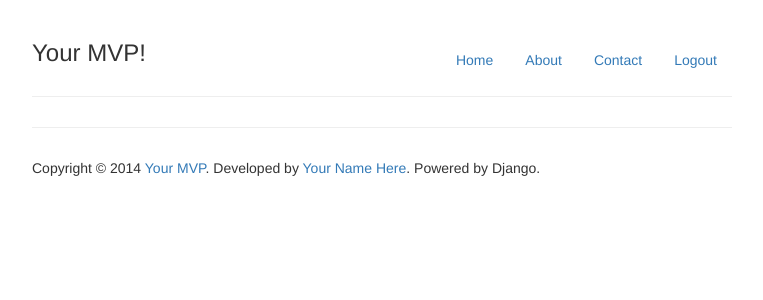
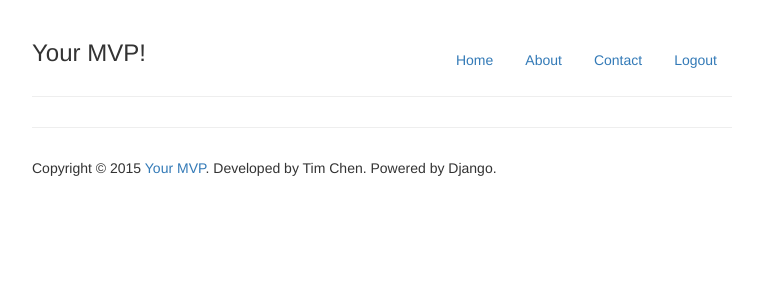
Before and after one commit to rah1096/django_commerce, a Django app: template templates/base.html in a window 1280 px wide. Shown: the top 300 px of the page, without its empty margins (258-1021 px from the left). Run offline with Django 3.2, Linux system fonts and the light colour scheme; the template is opened without the code that fills it, so the values that code supplies are empty; parts of the project's set-up code (start-up, migrations or seed data) failed here and were passed over; some libraries are stand-ins or nearby versions.

Commit message:
updated base.html

```diff
--- a/templates/base.html
+++ b/templates/base.html
@@ -103,7 +103,7 @@
      <hr>
 
      <div class="footer">
-       <p>Copyright © 2014 <a href="http://www.yoursite.com">Your MVP</a>. Developed by <a href="http://realpython.com">Your Name Here</a>. Powered by Django.</P></p>
+       <p>Copyright © 2015 <a href="http://www.yoursite.com">Your MVP</a>. Developed by Tim Chen. Powered by Django.</P></p>
      </div>
 
    </div>
```
